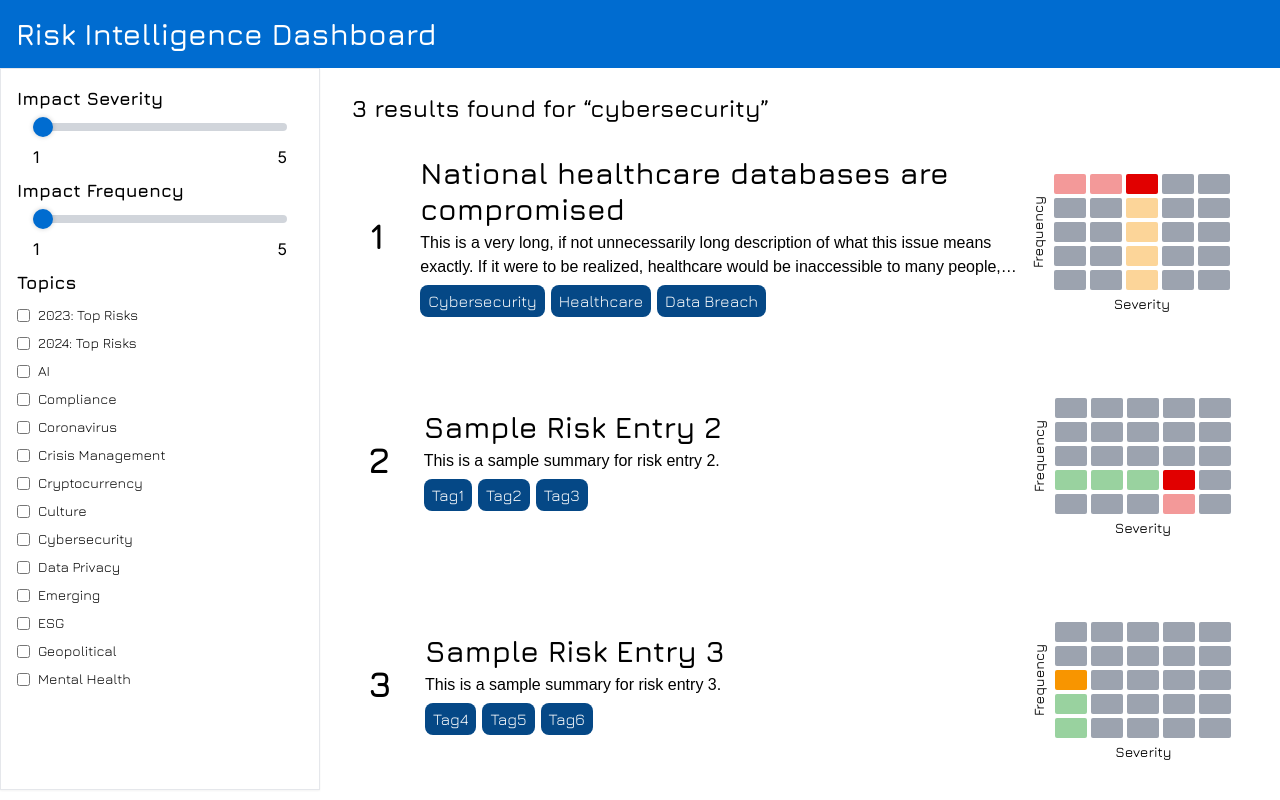
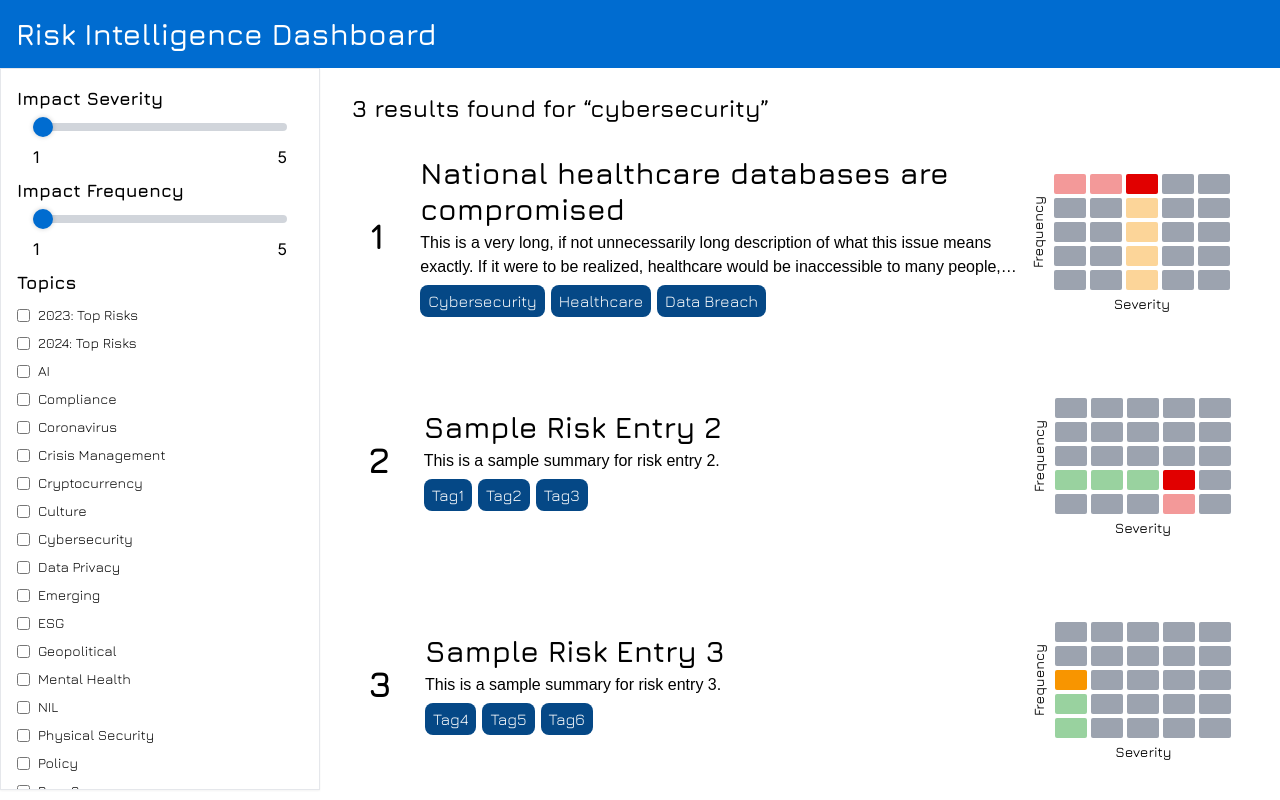
Before and after one commit to supraditya/risk-intelligence-dashboard, a Next.js app: page / in a window 1280 px wide. Built offline with nearby package versions, Linux system fonts and the light colour scheme; a web font is replaced by a local one.

Commit message:
Added Topics

```diff
--- a/src/components/Sidebar/Sidebar.js
+++ b/src/components/Sidebar/Sidebar.js
@@ -17,6 +17,17 @@ const topicsList = [
   "ESG",
   "Geopolitical",
   "Mental Health",
+  "NIL",
+  "Physical Security",
+  "Policy",
+  "Prop 2",
+  "Residential Life",
+  "Safety",
+  "Sexual Misconduct",
+  "Succession Planning",
+  "Third Parties",
+  "Title IX",
+  "Workforce Management"
 ];
 
 const Sidebar = ({ selectedTopics, setSelectedTopics }) => {
```
